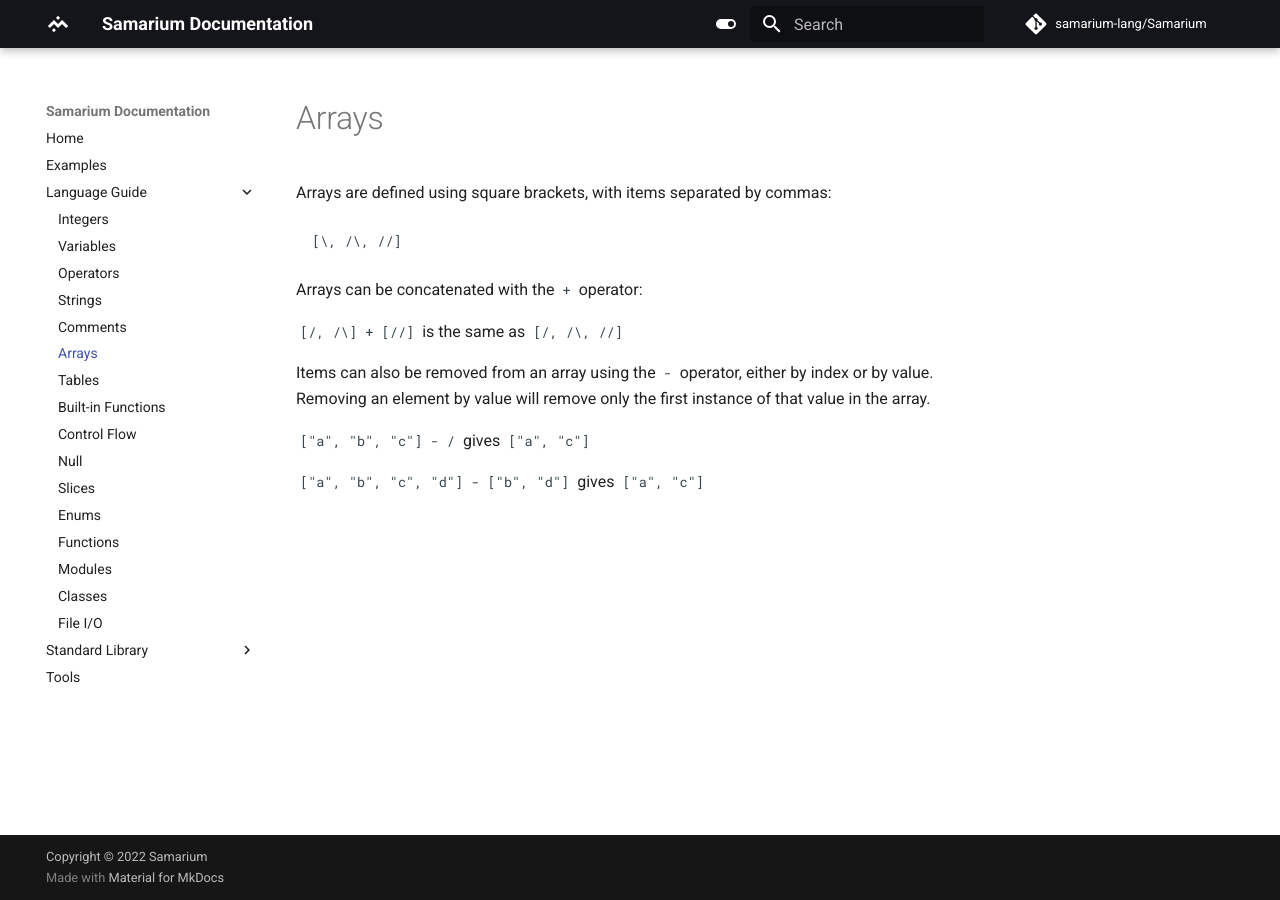
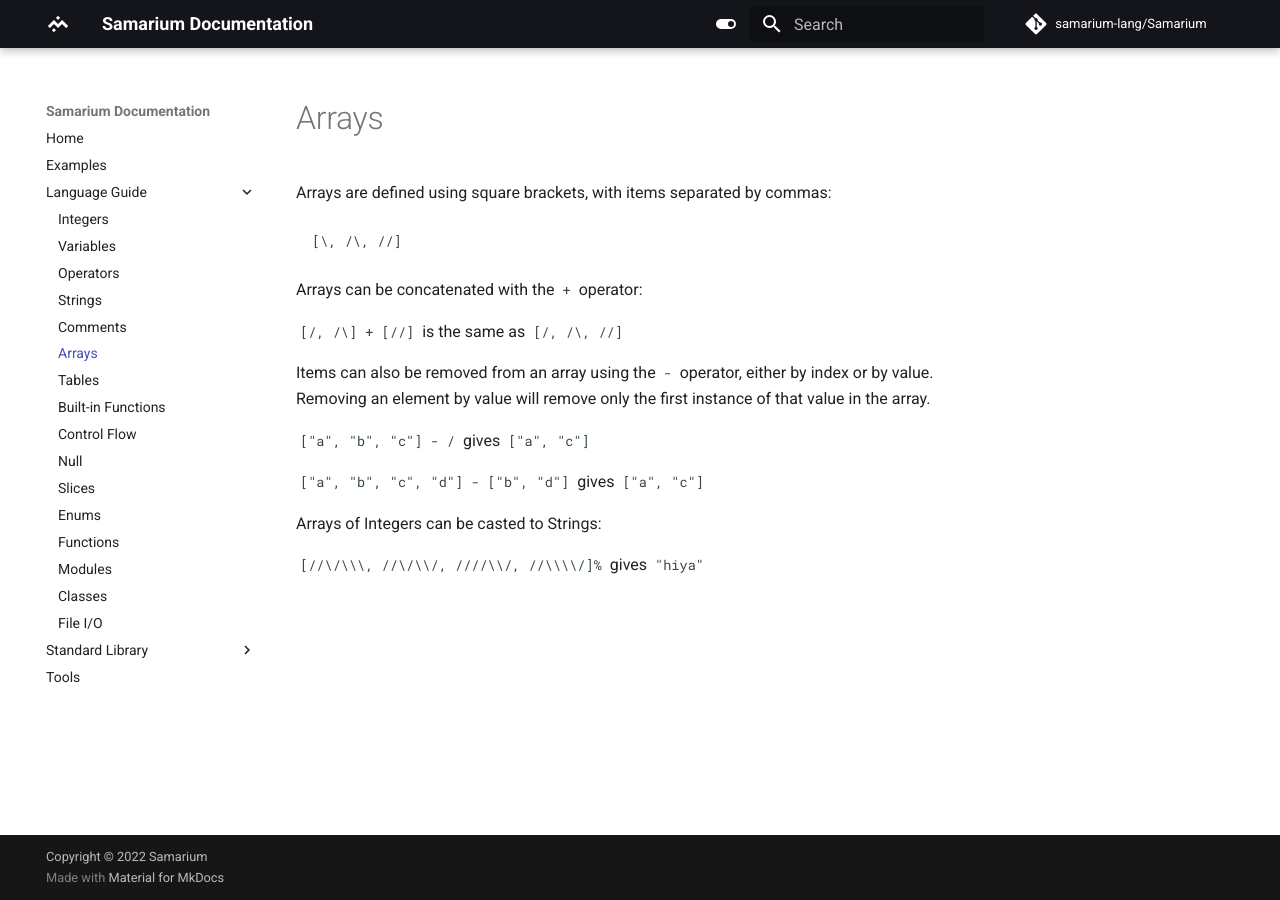
Before and after one commit to samarium-lang/Samarium, an MkDocs documentation site: the page built from docs/arrays.md, in a window 1280 px wide. Built offline with MkDocs 1.6.1 and Material for MkDocs 9.7.7, drawn with Linux system fonts in a browser that asks for light colours; comment, search, counter and statistics services are not loaded.

Commit message:
(docs) Added Array.cast

```diff
--- a/docs/arrays.md
+++ b/docs/arrays.md
@@ -15,3 +15,7 @@
 `["a", "b", "c"] - /` gives `["a", "c"]`
 
 `["a", "b", "c", "d"] - ["b", "d"]` gives `["a", "c"]`
+
+Arrays of Integers can be casted to Strings:
+
+`[//\/\\\, //\/\\/, ////\\/, //\\\\/]%` gives `"hiya"`
```
